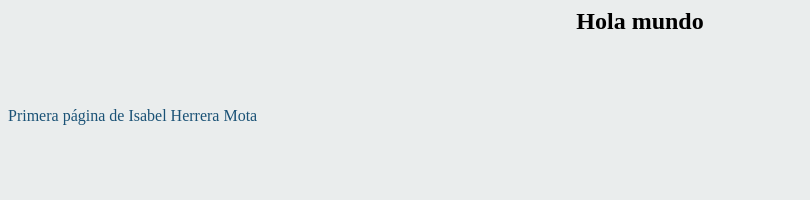
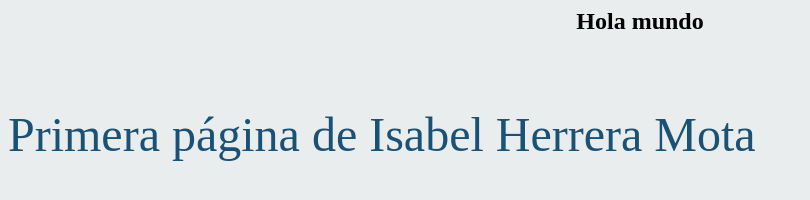
Before and after one commit to isaherrera7/PracticasIsa, a plain HTML site: page index.html in a window 1280 px wide. Shown: the whole page, without its empty margins (0-810 px from the left). Drawn offline with Linux system fonts and the light colour scheme.

Commit message:
Update index.html

```diff
--- a/index.html
+++ b/index.html
@@ -6,5 +6,5 @@
   <h2><center>Hola mundo</center></h2>
   <br>
   <br>
-  <p><font color="#1A5276">Primera página de Isabel Herrera Mota</font></p>
+  <p><font size="10" color="#1A5276">Primera página de Isabel Herrera Mota</font></p>
 </body>
```
